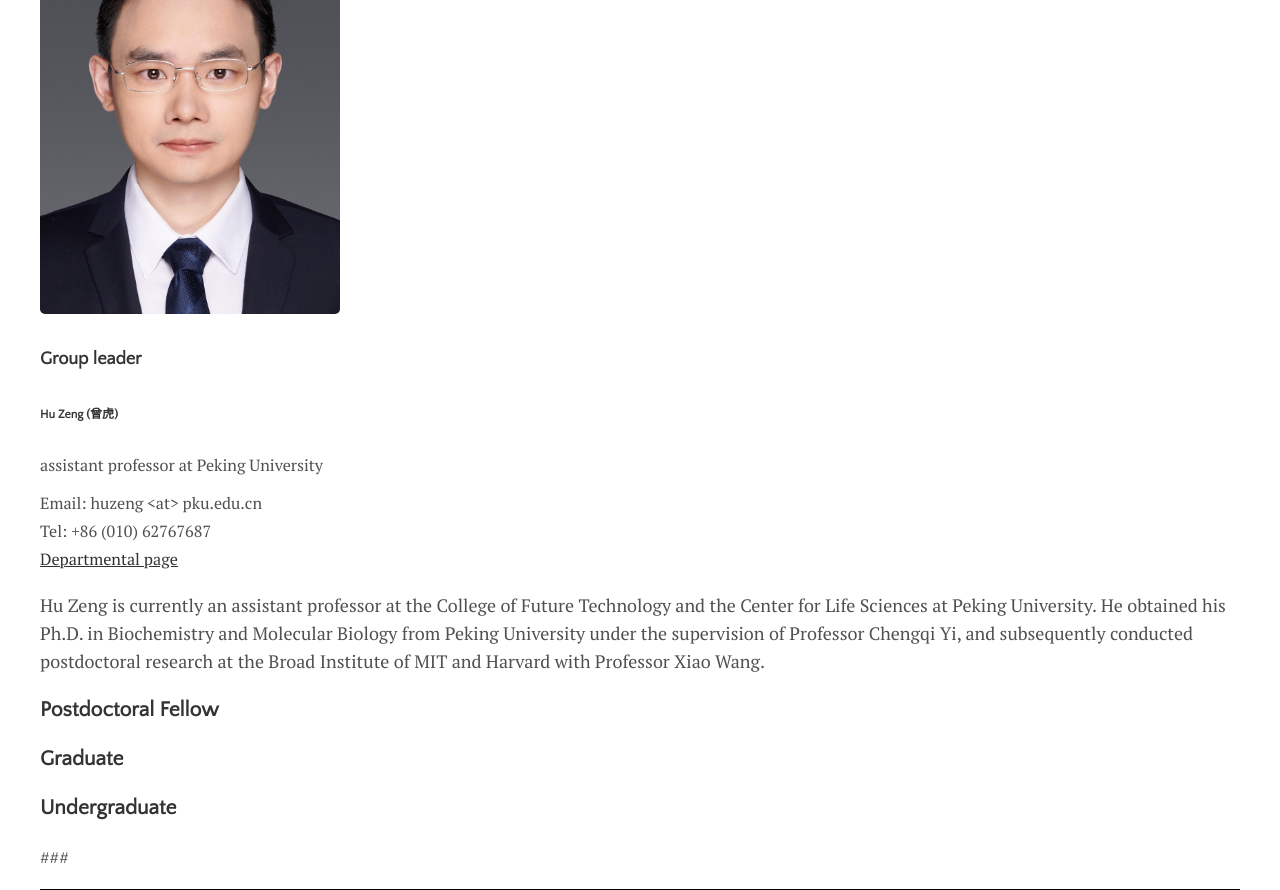
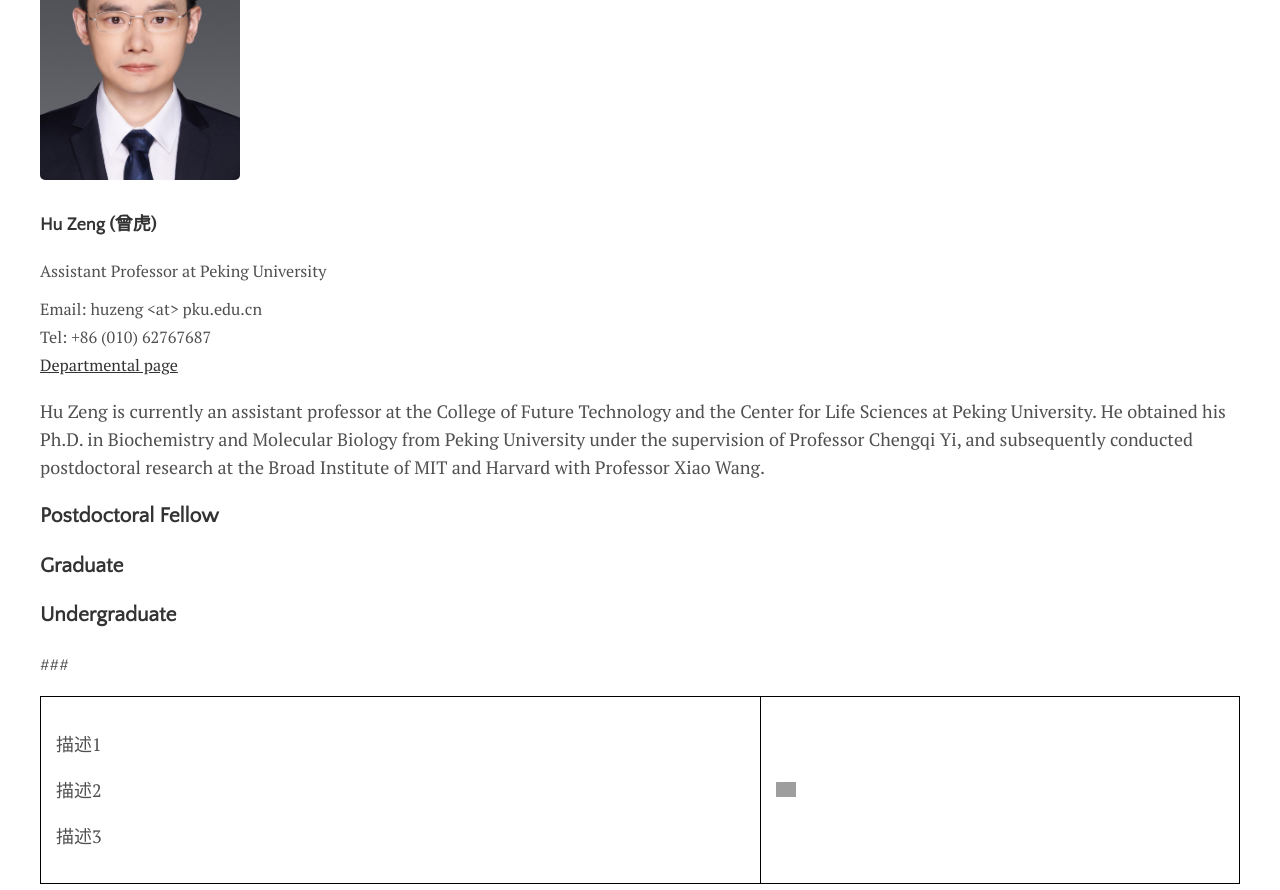
Before and after one commit to ZenghuPKU/zenghupku.github.io, a Jekyll site: the page built from menu/team.md, in a window 1280 px wide and 900 px high, scrolled down 407 px, cut to the strip 0-890 px from the top of the window. Built offline with Jekyll 4.4.1, drawn with Linux system fonts in a browser that asks for light colours; grey boxes are pictures that could not be loaded.

Commit message:
Update team.md

```diff
--- a/menu/team.md
+++ b/menu/team.md
@@ -6,30 +6,28 @@ permalink: /team
 #### Group leader
 测试1
   <div class="team-leader">
-      <div class="container pt-5">
-          <div class="row">
+    <div class="container pt-5">
+        <div class="row">
 
-              <div class="col-md-3 col-sm-3">
-                <a href="https://future.pku.edu.cn/jsdw/jy/fzyxs1/11e271c0c09e4b919554a49d90093b98.htm">
-              <img class="rounded mx-auto d-block" src="{{site.baseurl}}/assets/img/team/zenghu.jpg" width="300px">
-                </a>
-              </div>
+            <div class="col-md-3 col-sm-3">
+              <a href="https://future.pku.edu.cn/jsdw/jy/fzyxs1/11e271c0c09e4b919554a49d90093b98.htm">
+                <img class="rounded mx-auto d-block" src="{{site.baseurl}}/assets/img/team/zenghu.jpg" width="200px">
+              </a>
+            </div>
 
             <div class="col-md-9 col-sm-7 d-flex align-items-end">
               <div id="leader" class="text-left">
-              <h4>Group leader</h4>
-              <h6>Hu Zeng (曾虎)</h6>
-              <p class="text-muted" style="font-size:90%;line-height: 1em;">assistant professor at Peking University</p>
-              <p style="font-size:90%">Email: huzeng &lt;at&gt; pku.edu.cn<br>Tel: +86 (010) 62767687 <br>
-                <a ref="https://future.pku.edu.cn/jsdw/jy/fzyxs1/11e271c0c09e4b919554a49d90093b98.htm" target="_blank">Departmental page</a></p>
-
+                <h4>Hu Zeng (曾虎)</h4>
+                <p class="text-muted" style="font-size:90%;line-height: 1em;">Assistant Professor at Peking University</p>
+                <p style="font-size:90%">Email: huzeng &lt;at&gt; pku.edu.cn<br>Tel: +86 (010) 62767687 <br>
+                  <a href="https://future.pku.edu.cn/jsdw/jy/fzyxs1/11e271c0c09e4b919554a49d90093b98.htm" target="_blank">Departmental page</a></p>
               </div>
             </div>
 
-          </div>
+        </div>
+    </div>
+</div>
 
-      </div>
-  </div>
 Hu Zeng is currently an assistant professor at the College of Future Technology and the Center for Life Sciences at Peking University. He obtained his Ph.D. in Biochemistry and Molecular Biology from Peking University under the supervision of Professor Chengqi Yi, and subsequently conducted postdoctoral research at the Broad Institute of MIT and Harvard with Professor Xiao Wang.
 
 ### Postdoctoral Fellow
```
